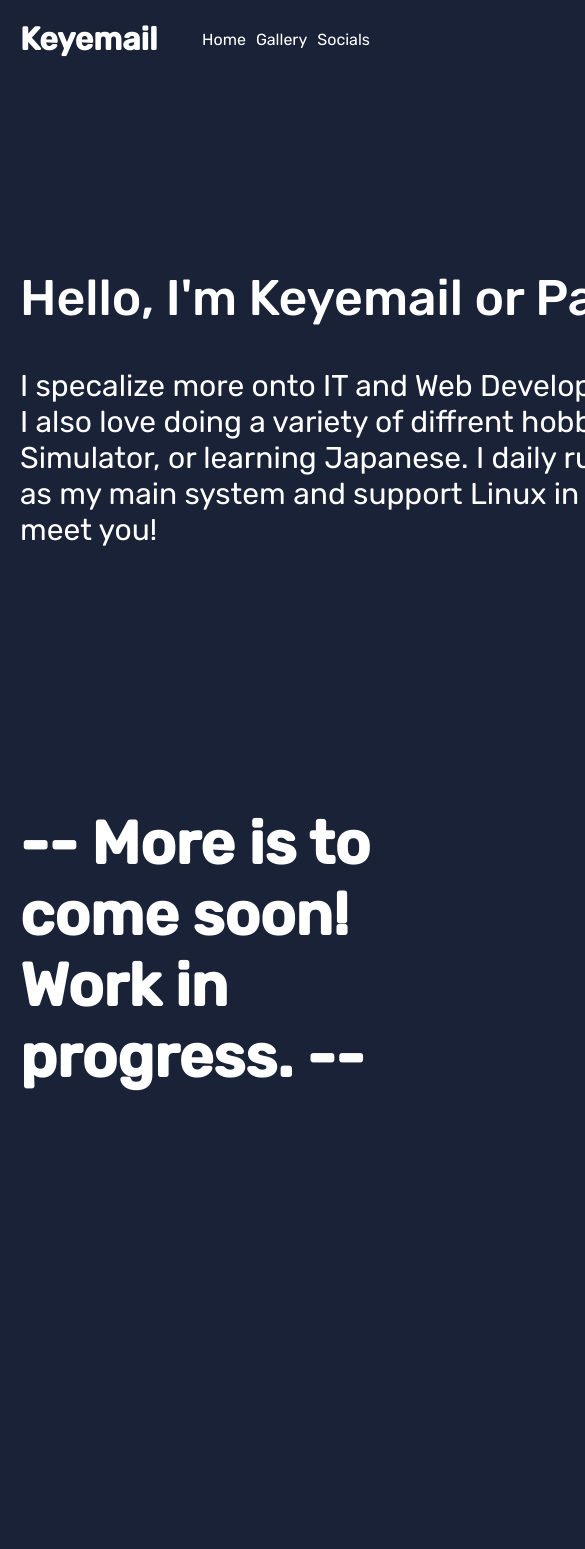
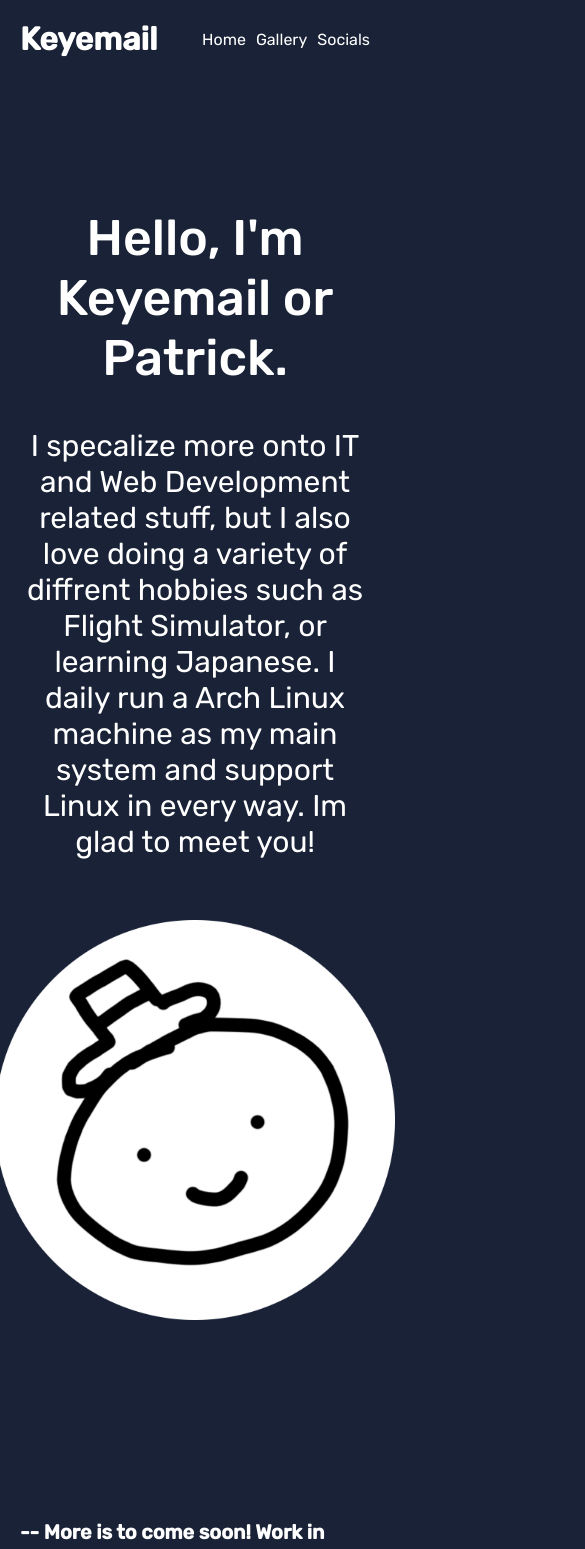
Before and after one commit to Keyemail/keyemail-dev, a Vue app: page /home in a window 390 px wide. Shown: the top 1549 px of the page, 585 px wide, since content can reach past the window. Before the commit the page ends 1112 px from the top, so only its background shows below. Built offline with nearby package versions, Linux system fonts and the light colour scheme; the HTML template or start-up script is replaced by a standard one.

Commit message:
mobile support

```diff
--- a/src/views/HomePage.vue
+++ b/src/views/HomePage.vue
@@ -70,12 +70,12 @@
   height: fit-content;
 }
 
-.header h1{
+.headContents h1{
   font-weight: 500;
   font-size: 50px
 }
 
-.header p {
+.headContents p {
   margin-top: 40px;
   font-weight: 400;
   font-size: 30px;
@@ -85,7 +85,6 @@
 .header img {
   width: 400px;
   height: 400px;
-  align-self: flex-end;
   justify-self: center;
 }
 
@@ -98,4 +97,39 @@
   font-weight: 500;
   font-size: 30px;
 }
+@media only screen and (max-width: 1376px){
+  .workinprogress{
+    font-size: 20px;
+  }
+}
+
+@media only screen and (max-width: 1360px) {
+  .header {
+    justify-content: center;
+    flex-direction: column;
+  }
+
+  .headContents{
+    text-align: center;
+  }
+
+  .header img{
+    margin-top: 60px;
+  }
+}
+
+@media only screen and (max-width: 990px){
+  .headContents p {
+    width: auto;
+  }
+  .workinprogress {
+    font-size: 15px;
+  }
+}
+
+@media only screen and (max-width: 720px) {
+  .workinprogress {
+    font-size: 10px;
+  }
+}
 </style>
```
